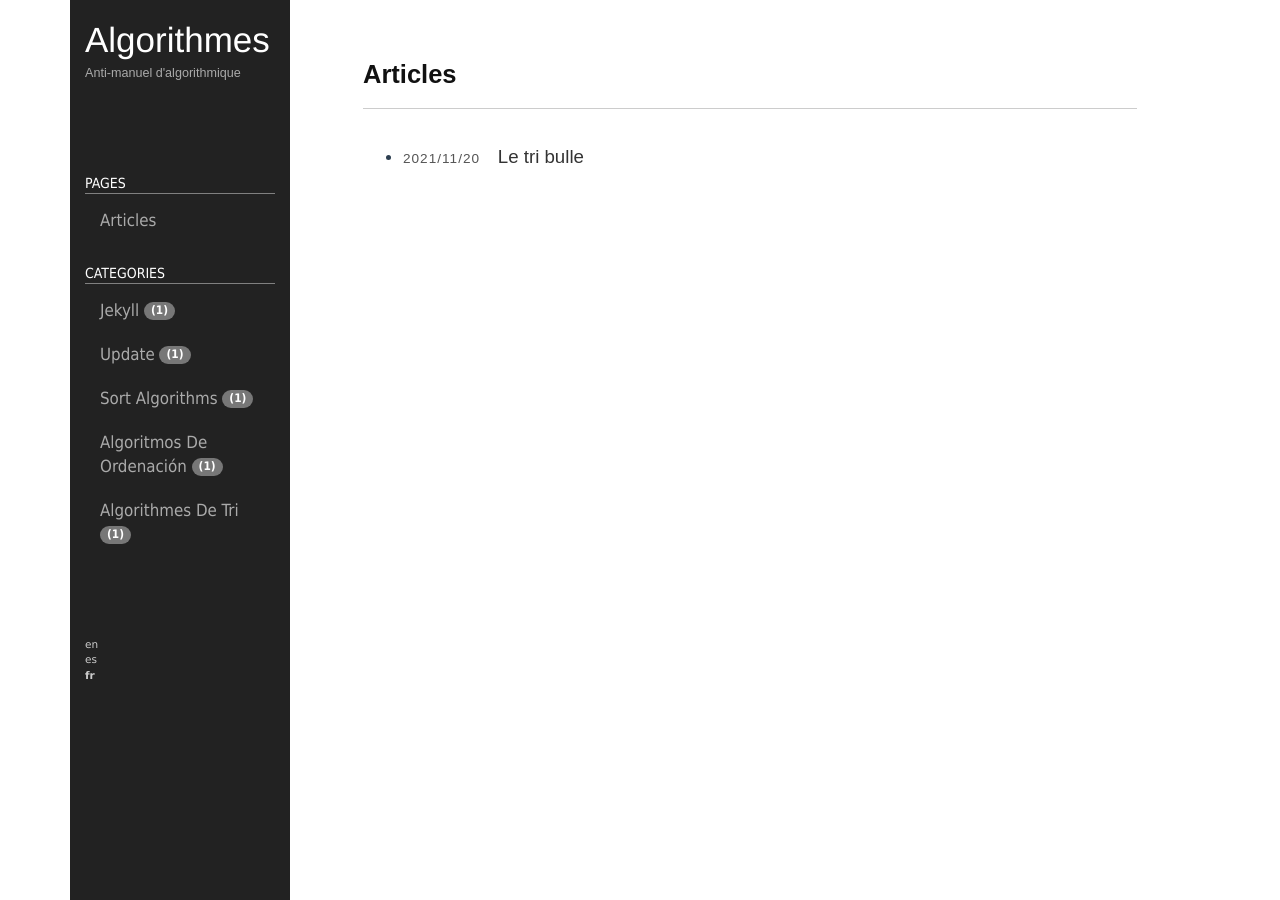
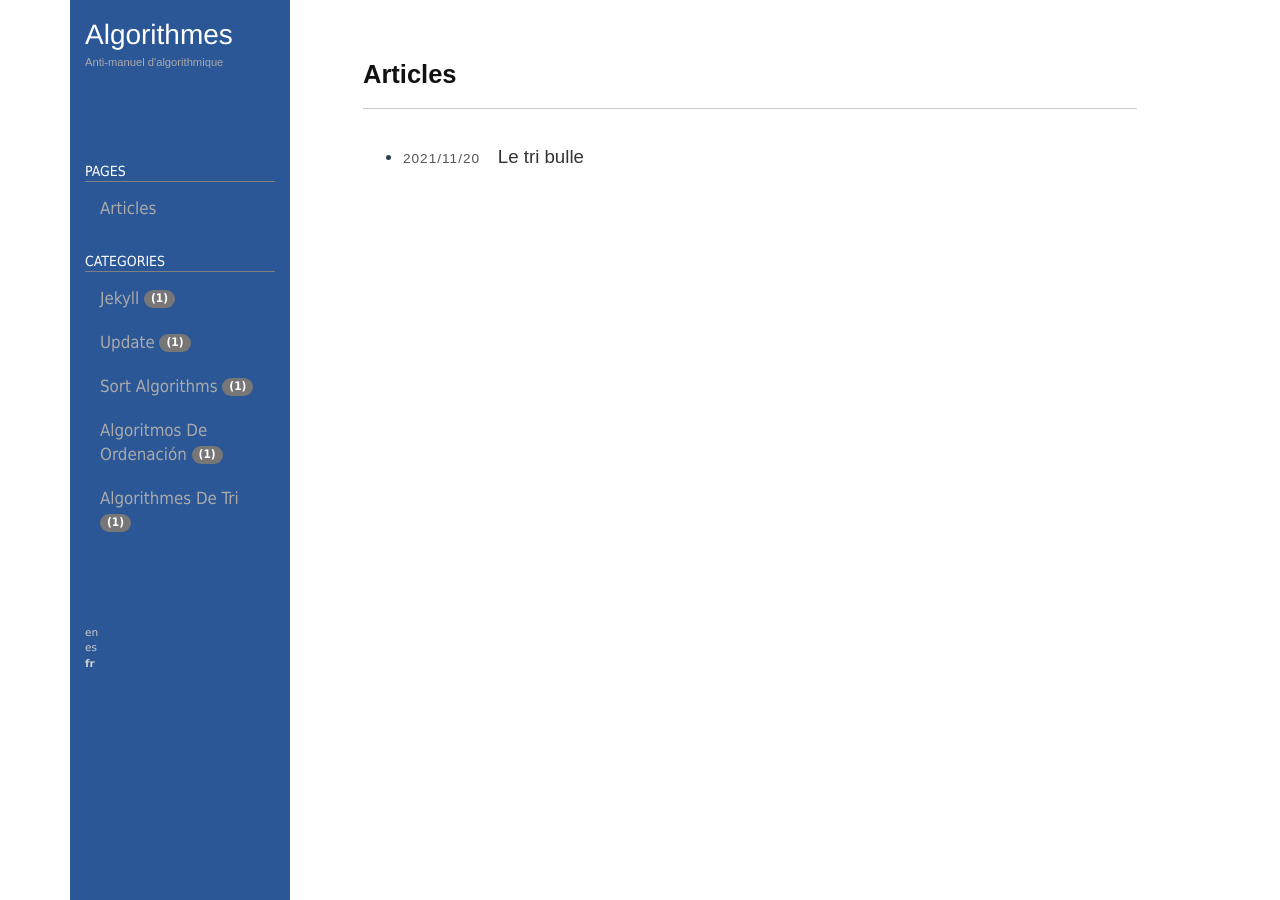
Before and after one commit to LWH-21/Algos, a Jekyll site: the page built from index.md, in a window 1280 px wide. Built offline with Jekyll 4.4.1, drawn with Linux system fonts in a browser that asks for light colours; nearby versions of some CDN libraries; library files that are not in the unit come from our copies.

Commit message:
Update style.css

```diff
--- a/assets/css/style.css
+++ b/assets/css/style.css
@@ -99,7 +99,7 @@ code {
 	flex: 0 0 220px;
 	padding: 15px;
 	z-index: 1;
-	background-color: #222;
+	background-color: #2b5797;
 	color: #fff;
 }
 
@@ -113,13 +113,13 @@ code {
 }
 
 .sidebar-brand > a {
-	font-size: 250%;
+	font-size: 200%;
 	font-family: 'Helvetica';
 	color: #fff;
 }
 
 .lead {
-	font-size: 90%;
+	font-size: 80%;
 	color: #aaa;
 }
 
```
